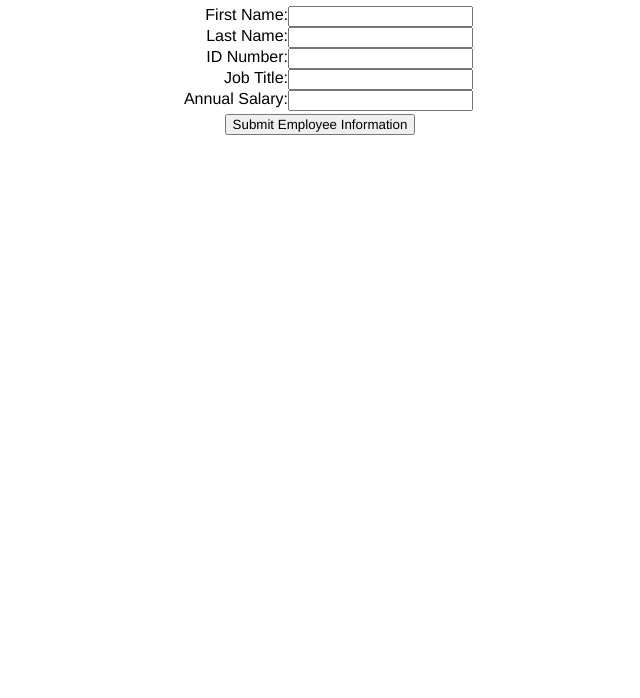
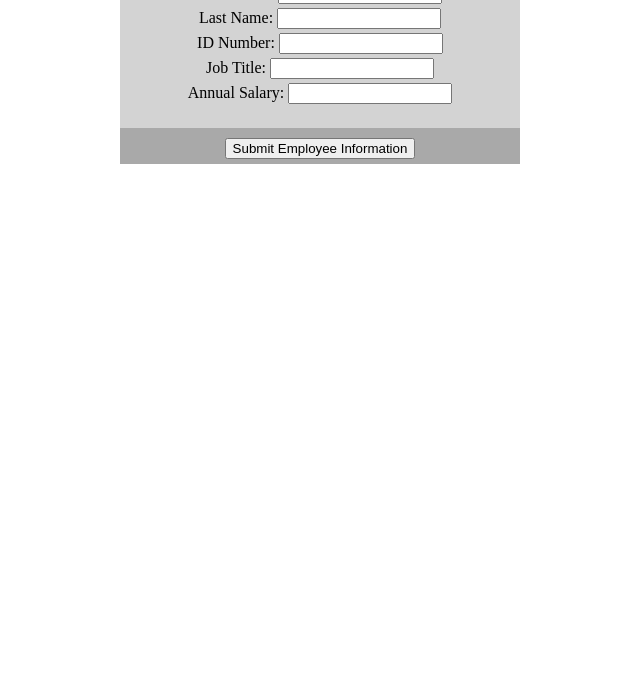
Before and after one commit to brentReno/prime_weekend_proj_01, a plain HTML site: page index.html in a window 1280 px wide. Shown: the part 102-800 px from the top of the page, without its empty margins (320-960 px from the left). Drawn offline with Linux system fonts and the light colour scheme.

Commit message:
start css, adding positioning and colors

```diff
--- a/index.html
+++ b/index.html
@@ -7,18 +7,20 @@
     <script src="script.js"></script>
   </head>
   <body>
+    <div class="calculator">
     <h1> Employee Salary Calculator </h1>
     <div class="submitForm">
-    <form id="employeeInput">
-        <label>First Name: </label> <input type="text" id ="firstname">
-        <label>Last Name: </label> <input type="text" id ="lastname">
-        <label>ID Number: </label> <input type="text" id ="idnumber">
-        <label>Job Title: </label> <input type="text" id ="jobtitle">
-        <label>Annual Salary: </label> <input type="text" id ="salary"><br>
+    <form id="employeeInput" class="form">
+        <label>First Name: </label> <input type="text" id ="firstname"><br>
+        <label>Last Name: </label> <input type="text" id ="lastname"><br>
+        <label>ID Number: </label> <input type="text" id ="idnumber"><br>
+        <label>Job Title: </label> <input type="text" id ="jobtitle"><br>
+        <label>Annual Salary: </label> <input type="text" id ="salary">
     </form>
       <button id="submit" onClick ="addEmp()">Submit Employee Information</button>
     </div>
-      <div id="employeeResult">
+      <div id="employeeResult" class ="employee">
       </div>
+</div>
   </body>
 </html>
--- a/script.js
+++ b/script.js
@@ -73,7 +73,9 @@ var removeEmployee= function( index ){
 var displaySalary = function(){
   var div = document.createElement("div");
   var divID = 'salaryInfo';
+  var divClass = 'salary';
   div.setAttribute('id', divID);
+  div.setAttribute('class', divClass);
   div.innerHTML ='<h3>Yearly and Monthly Salaries</h3><p> Yearly Salary for all Employees: ' + totalSalary.toLocaleString('USD', {style: 'currency', currency: 'USD'})+
   '</p><p>Monthly Salary for all Employees: ' + monthlySalary.toLocaleString('USD', {style: 'currency', currency: 'USD'}) +"</p>";
   var employeeInfo =document.getElementById('employeeResult');
--- a/stylesheet.css
+++ b/stylesheet.css
@@ -1,59 +1,37 @@
-
 h1{
-  font-family: Helvetica, sans-serif;
+  background-color: lightgrey;
+  width:400px;
   text-align: center;
-  margin-top: 50px;
-}
-form{
-  font-family: Helvetica, sans-serif;
-  display: block;
-  margin-left: 350px;
-  margin-right: auto;
-}
-label{
-  display: inline-block;
-    float: left;
-    clear: left;
-    width: 250px;
-    text-align: right;
-
-}
-input {
-  display: inline-block;
-  float: left;
-}
-button{
-  font-family: Helvetica, sans-serif;
-  text-align: center;
-  display: block;
-  margin-top: 90px;
   margin-left: auto;
   margin-right: auto;
 }
-h3{
-  text-align: center;
-  font-family: Helvetica, sans-serif;
+.calculator{
+margin: auto;
+display: block;
+text-align: center;
+width:400px;
+background-color: darkgray;
 }
-P{
-  font-family: Helvetica, sans-serif;
-  display: block;
+.form{
+  width:390px;
+  background-color: lightgrey;
   margin-left: auto;
   margin-right: auto;
-  width: 500px;
-  text-align: center;
+  padding: 5px;
+  padding-bottom: 20px;
 }
-#employeeResult{
-  width: 100%;
-  overflow: hidden;
-  text-align: center;
+.form label{
+  clear:left;
+  width: 15%;
 }
-#employeeResult ul {
-  display: inline-block;
-  text-align: left;
+.form input{
+  clear: right;
+  width: 40%;
+  margin-left: auto;
+  margin-right: auto;
+  margin-bottom: 4px;
 }
-#employeeResult li{
-  list-style-type: none;
+.submitForm button{
+  margin-top: 10px;
+  margin-bottom: 5px;
 }
-#employeeResult button{
-  margin-top: 0;
-}
```
